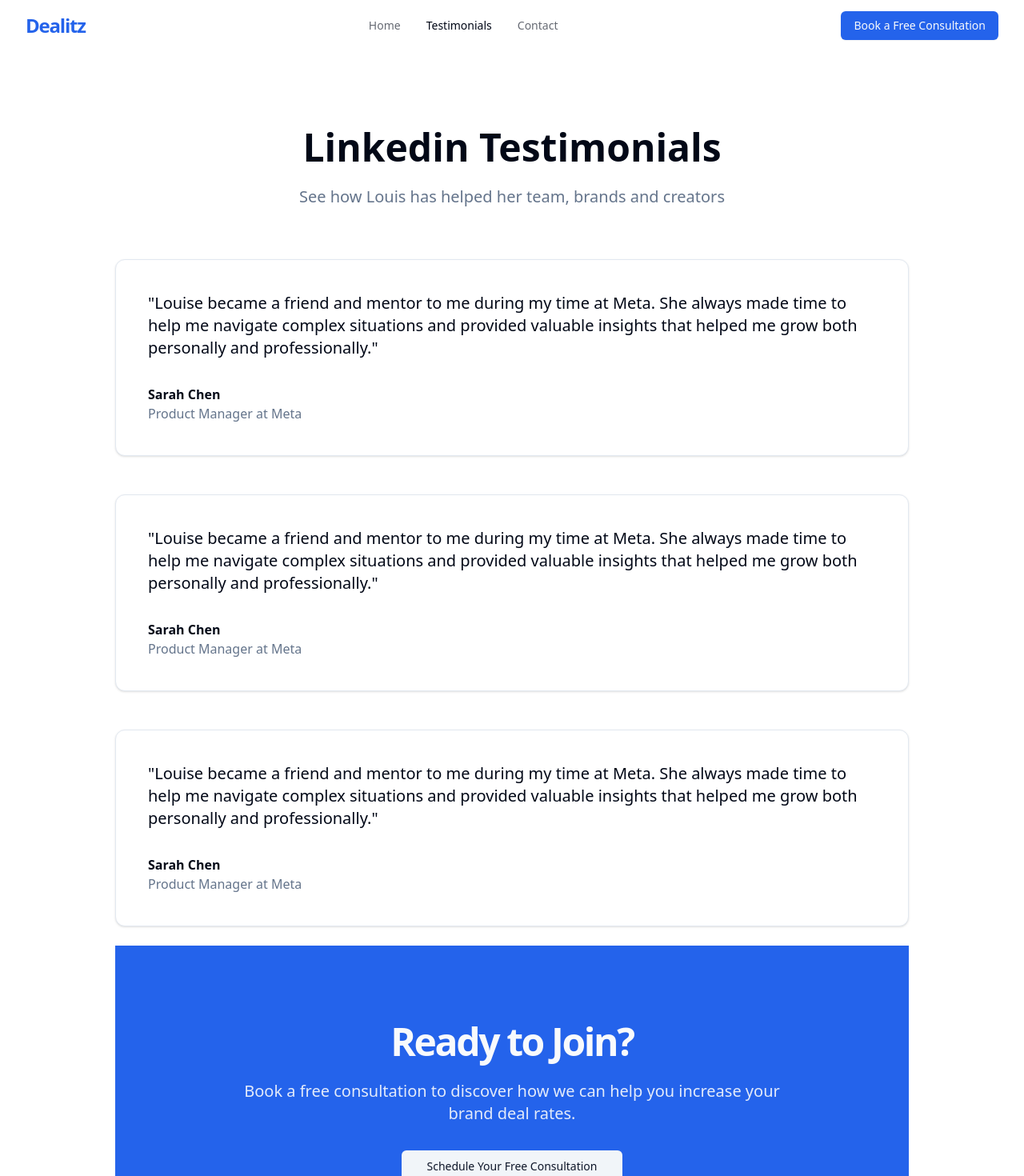
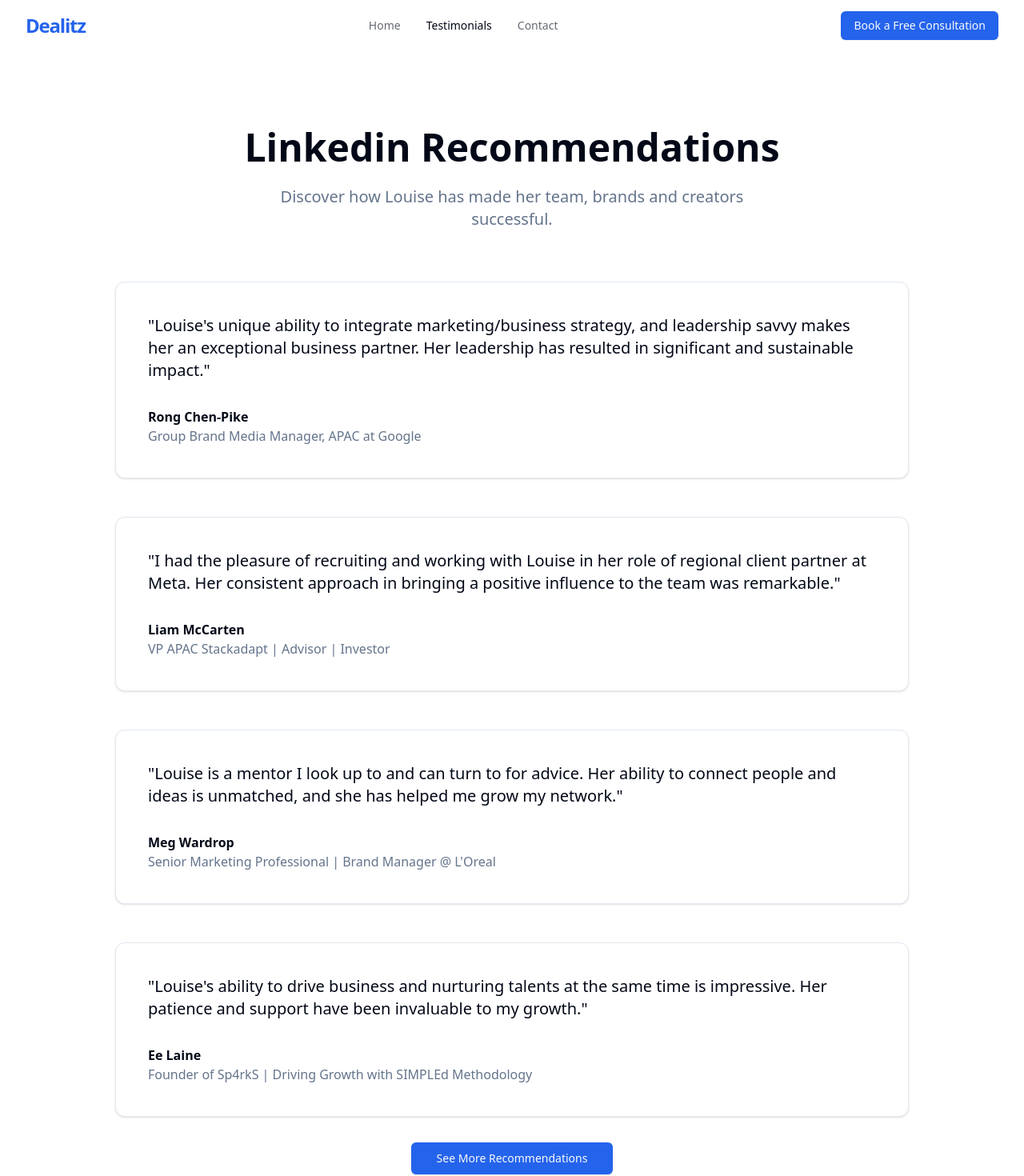
Before and after one commit to vintatan/dealitz, a Next.js app: page /testimonials in a window 1280 px wide. Shown: the top 1470 px of the page at 80% size. Built offline with nearby package versions, Linux system fonts and the light colour scheme.

Commit message:
Add on testimonials based on Linkedin

```diff
--- a/app/testimonials/page.tsx
+++ b/app/testimonials/page.tsx
@@ -1,17 +1,14 @@
 import Link from "next/link"
-import Image from "next/image"
-import { Star } from "lucide-react"
-
 import { Button } from "@/components/ui/button"
-import { Card, CardContent, CardDescription, CardHeader, CardTitle, CardFooter } from "@/components/ui/card"
+import { Card, CardContent } from "@/components/ui/card"
 
 export default function TestimonialsPage() {
   return (
     <main className="container max-w-5xl mx-auto px-4 py-16 md:py-24">
       <div className="text-center mb-16">
-        <h1 className="text-4xl md:text-5xl font-bold mb-6">Linkedin Testimonials</h1>
+        <h1 className="text-4xl md:text-5xl font-bold mb-6">Linkedin Recommendations</h1>
         <p className="text-xl text-muted-foreground max-w-2xl mx-auto">
-          See how Louis has helped her team, brands and creators
+          Discover how Louise has made her team, brands and creators successful.
         </p>
       </div>
 
@@ -20,11 +17,11 @@ export default function TestimonialsPage() {
           <CardContent className="p-8 md:p-10">
             <blockquote className="space-y-4">
               <p className="text-lg md:text-xl leading-relaxed">
-                &quot;Louise became a friend and mentor to me during my time at Meta. She always made time to help me navigate complex situations and provided valuable insights that helped me grow both personally and professionally.&quot;
+                &quot;Louise&apos;s unique ability to integrate marketing/business strategy, and leadership savvy makes her an exceptional business partner. Her leadership has resulted in significant and sustainable impact.&quot;
               </p>
               <footer className="text-base text-muted-foreground pt-4">
-                <strong className="block text-foreground">Sarah Chen</strong>
-                Product Manager at Meta
+                <strong className="block text-foreground">Rong Chen-Pike</strong>
+                Group Brand Media Manager, APAC at Google
               </footer>
             </blockquote>
           </CardContent>
@@ -34,11 +31,11 @@ export default function TestimonialsPage() {
           <CardContent className="p-8 md:p-10">
             <blockquote className="space-y-4">
               <p className="text-lg md:text-xl leading-relaxed">
-                &quot;Louise became a friend and mentor to me during my time at Meta. She always made time to help me navigate complex situations and provided valuable insights that helped me grow both personally and professionally.&quot;
+                &quot;I had the pleasure of recruiting and working with Louise in her role of regional client partner at Meta. Her consistent approach in bringing a positive influence to the team was remarkable.&quot;
               </p>
               <footer className="text-base text-muted-foreground pt-4">
-                <strong className="block text-foreground">Sarah Chen</strong>
-                Product Manager at Meta
+                <strong className="block text-foreground">Liam McCarten</strong>
+                VP APAC Stackadapt | Advisor | Investor
               </footer>
             </blockquote>
           </CardContent>
@@ -48,15 +45,37 @@ export default function TestimonialsPage() {
           <CardContent className="p-8 md:p-10">
             <blockquote className="space-y-4">
               <p className="text-lg md:text-xl leading-relaxed">
-                &quot;Louise became a friend and mentor to me during my time at Meta. She always made time to help me navigate complex situations and provided valuable insights that helped me grow both personally and professionally.&quot;
+                &quot;Louise is a mentor I look up to and can turn to for advice. Her ability to connect people and ideas is unmatched, and she has helped me grow my network.&quot;
               </p>
               <footer className="text-base text-muted-foreground pt-4">
-                <strong className="block text-foreground">Sarah Chen</strong>
-                Product Manager at Meta
+                <strong className="block text-foreground">Meg Wardrop</strong>
+                Senior Marketing Professional | Brand Manager @ L&apos;Oreal
               </footer>
             </blockquote>
           </CardContent>
         </Card>
+
+        <Card className="bg-card hover:shadow-lg transition-shadow">
+          <CardContent className="p-8 md:p-10">
+            <blockquote className="space-y-4">
+              <p className="text-lg md:text-xl leading-relaxed">
+                &quot;Louise&apos;s ability to drive business and nurturing talents at the same time is impressive. Her patience and support have been invaluable to my growth.&quot;
+              </p>
+              <footer className="text-base text-muted-foreground pt-4">
+                <strong className="block text-foreground">Ee Laine</strong>
+                Founder of Sp4rkS | Driving Growth with SIMPLEd Methodology
+              </footer>
+            </blockquote>
+          </CardContent>
+        </Card>
+      </div>
+
+      <div className="text-center mt-8">
+        <Button size="lg" variant="default" asChild>
+          <Link href="https://www.linkedin.com/in/louise-leong/details/recommendations/?detailScreenTabIndex=0">
+            See More Recommendations
+          </Link>
+        </Button>
       </div>
 
       <br></br>
```
